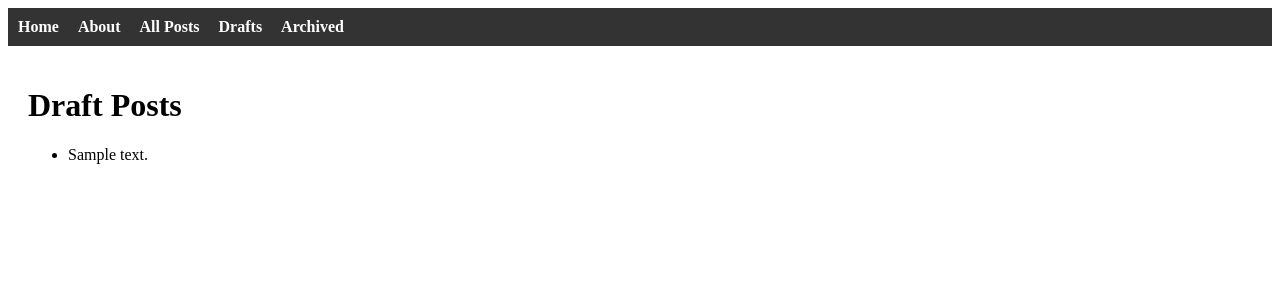
After one commit to johnasrochon/blog, a Django app: template templates/posts/post_draft_list.html in a window 1280 px wide. The commit adds this page. Shown: the top 300 px of the page. Run offline with Django 5.2, Linux system fonts and the light colour scheme; the template is opened without the code that fills it: values that come from a table or form of the project are taken from there, others are empty; tables that the repository leaves empty hold one stand-in row (values such as "Sample post").

Commit message:
assignmentdos

```diff
--- a/posts/models.py
+++ b/posts/models.py
@@ -3,8 +3,25 @@ from django.db import models
 # Create your models here.
 
 
+from django.db import models
+
 class Post(models.Model):
+    DRAFT = "draft"
+    ARCHIVED = "archived"
+    PUBLISHED = "published"
+
+    STATUS_CHOICES = [
+        (DRAFT, "Draft"),
+        (PUBLISHED, "Published"),
+        (ARCHIVED, "Archived"),
+    ]
+
     text = models.TextField()
+    status = models.CharField(
+        max_length=10,
+        choices=STATUS_CHOICES,
+        default=DRAFT
+    )
     created_at = models.DateTimeField(auto_now_add=True)
 
     def __str__(self):
--- a/posts/urls.py
+++ b/posts/urls.py
@@ -1,6 +1,12 @@
 from django.urls import path
-from .views import MessageBoardView
+from .views import (
+    MessageBoardView,
+    PostDraftListView,
+    PostArchivedListView
+)
 
 urlpatterns = [
     path("", MessageBoardView.as_view(), name="message_board"),
+    path("drafts/", PostDraftListView.as_view(), name="post_drafts"),
+    path("archived/", PostArchivedListView.as_view(), name="post_archived"),
 ]
--- a/templates/pages/base.html
+++ b/templates/pages/base.html
@@ -28,6 +28,9 @@
     <nav>
         <a href="{% url 'home' %}">Home</a>
         <a href="{% url 'about' %}">About</a>
+        <a href="{% url 'message_board' %}">All Posts</a>
+        <a href="{% url 'post_drafts' %}">Drafts</a>
+        <a href="{% url 'post_archived' %}">Archived</a>
     </nav>
 
     <!-- Page Content -->
--- /dev/null
+++ b/templates/posts/post_draft_list.html
@@ -0,0 +1,15 @@
+{% extends "base.html" %}
+
+{% block title %}Draft Posts{% endblock %}
+
+{% block content %}
+<h1>Draft Posts</h1>
+
+<ul>
+    {% for post in object_list %}
+        <li>{{ post.text }}</li>
+    {% empty %}
+        <li>No draft posts.</li>
+    {% endfor %}
+</ul>
+{% endblock %}
```
Also changed, not shown: posts/views.py (+15 -0 lines), templates/posts/message_board.html (added, +15 -0 lines), templates/posts/post_archived_list.html (added, +15 -0 lines), db.sqlite3, posts/migrations/0002_post_status.py (added).
